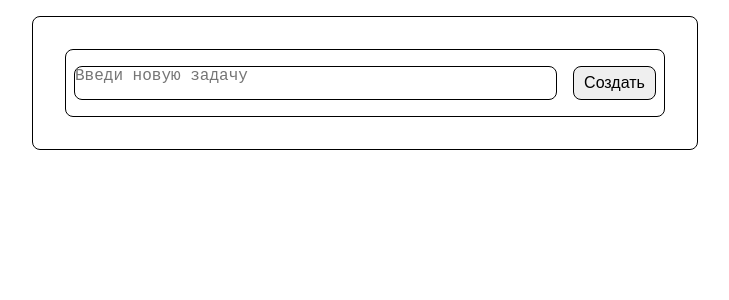
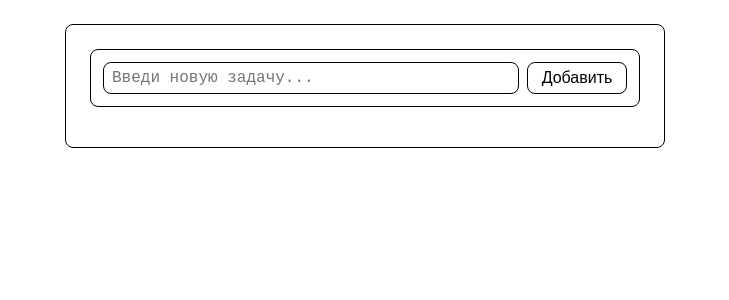
Before and after one commit to ArtemPoboinia/to-do-list, a React (Vite) app: page / in a window 1280 px wide. Shown: the top 300 px of the page, without its empty margins (275-1004 px from the left). Built offline with nearby package versions, Linux system fonts and the light colour scheme.

Commit message:
Всего по немного

```diff
--- a/src/App.css
+++ b/src/App.css
@@ -2,89 +2,97 @@
   margin: 0;
   padding: 0;
   font-size: 16px;
+  box-sizing: border-box;
 }
 
-.container {
+.app {
   width: 600px;
-  margin: 16px auto;
-  padding: 32px;
+  margin: 24px auto;
+  padding: 24px;
   border: 1px solid black;
   border-radius: 8px;
 }
 
-.header__form {
-  width: auto;
-  height: auto;
-  padding: 16px 8px;
-  border: 1px solid black;
+.task-form {
   display: flex;
-  justify-content: space-between;
+  gap: 8px;
   align-items: center;
-  border-radius: 8px;
-}
-
-.header__textarea {
-  width: 100%;
-  height: 32px;
-  margin-right: 16px;
-  border: 1px solid black;
-  border-radius: 8px;
-  resize: none; /* убираем ручное изменение размера */
-  overflow-y: hidden; /* скрываем скролл */
-  min-height: 30px; /* минимальная высота */
-  max-height: 100px;
-}
-
-.header__input::placeholder {
-  padding-left: 8px;
-}
-
-.header__btn {
-  width: 100px;
-  height: 34px;
+  padding: 12px;
   border: 1px solid black;
   border-radius: 8px;
 }
 
-li {
-  list-style: none;
+.task-input {
+  flex: 1;
+  min-height: 32px;
+  max-height: 120px;
+  padding: 6px 8px;
   border: 1px solid black;
-  padding: 16px 8px;
-  margin-top: 8px;
-  display: flex;
-  justify-content: space-between;
-  align-items: center;
   border-radius: 8px;
+  resize: none;
+  overflow-y: hidden;
 }
 
-li input[type="text"] {
-  flex: 1;
-  margin: 0 8px;
+.btn {
+  padding: 6px 12px;
+  border: 1px solid black;
   border-radius: 8px;
-
-  height: 32px;
-
-  border: 1px solid black;
+  background: white;
+  cursor: pointer;
 }
 
-.btn__delete {
-  margin-left: 8px;
+.btn:hover {
+  background: #f3f3f3;
+}
+
+.btn-add {
+  min-width: 100px;
+}
+
+.task-list {
+  margin-top: 16px;
+  padding: 0;
+}
+
+.task-item {
+  display: flex;
+  gap: 8px;
+  align-items: center;
+  margin-top: 8px;
+  padding: 12px;
   border: 1px solid black;
   border-radius: 8px;
 }
 
-.text-task {
-  margin-left: 8px;
+.task-text {
+  flex: 1;
+  white-space: pre-wrap;
+  word-break: break-word;
 }
 
-.btn {
+.task-completed {
+  text-decoration: line-through;
+  color: gray;
+}
+
+.task-edit {
+  flex: 1;
+  min-height: 32px;
+  max-height: 200px;
   padding: 6px 8px;
   border: 1px solid black;
   border-radius: 8px;
+  resize: none;
+  overflow-y: hidden;
 }
 
-.task-item {
+.task-actions {
   display: flex;
-  justify-content: space-between;
+  gap: 8px;
   align-items: center;
+  white-space: nowrap;
 }
+
+.btn-delete {
+  color: red;
+}
--- a/src/App.jsx
+++ b/src/App.jsx
@@ -1,132 +1,140 @@
-import React, { useState } from "react";
+import React, { useState, useRef, useEffect } from "react";
 import "./App.css";
 
 export default function App() {
-  const [task, setTask] = useState("");
+  const [newTask, setNewTask] = useState("");
   const [tasks, setTasks] = useState([]);
   const [editingIndex, setEditingIndex] = useState(null);
-  const [editingText, setEditingText] = useState("");
+  const [editingValue, setEditingValue] = useState("");
 
-  const createTask = (e) => {
+  const newTaskRef = useRef(null);
+
+  useEffect(() => {
+    if (newTaskRef.current) {
+      newTaskRef.current.style.height = "32px";
+      newTaskRef.current.style.height = newTaskRef.current.scrollHeight + "px";
+    }
+  }, [newTask]);
+
+  const addTask = (e) => {
     e.preventDefault();
-    if (task.trim() === "") return;
-    setTasks([...tasks, { text: task, completed: false }]);
-    setTask("");
-
-    const textarea = document.querySelector(".header__textarea");
-    if (textarea) {
-      textarea.style.height = "32px";
-    }
+    if (newTask.trim() === "") return;
+    setTasks([...tasks, { text: newTask, completed: false }]);
+    setNewTask("");
   };
 
-  const completedTask = (index) => {
-    const newTasks = [...tasks];
-    newTasks[index].completed = !newTasks[index].completed;
-    setTasks(newTasks);
+  const toggleTask = (index) => {
+    const updated = [...tasks];
+    updated[index].completed = !updated[index].completed;
+    setTasks(updated);
   };
 
   const deleteTask = (index) => {
-    const newTasks = tasks.filter((_, i) => i !== index);
-    setTasks(newTasks);
+    setTasks(tasks.filter((_, i) => i !== index));
   };
 
   const startEditing = (index) => {
     setEditingIndex(index);
-    setEditingText(tasks[index].text);
+    setEditingValue(tasks[index].text);
   };
 
-  const saveEdit = (index) => {
-    if (editingText.trim() === "") return;
-    const newTasks = [...tasks];
-    newTasks[index].text = editingText;
-    setTasks(newTasks);
+  const saveTask = (index) => {
+    if (editingValue.trim() === "") return;
+    const updated = [...tasks];
+    updated[index].text = editingValue;
+    setTasks(updated);
     setEditingIndex(null);
-    setEditingText("");
+    setEditingValue("");
   };
 
-  const handleKeyDown = (e) => {
-    if (e.key === "Enter") {
-      createTask();
+  const handleNewTaskKey = (e) => {
+    if (e.key === "Enter" && !e.shiftKey) {
+      e.preventDefault();
+      addTask(e);
     }
   };
 
-  const handleEditKeyDown = (e, index) => {
-    if (e.key === "Enter") {
-      saveEdit(index);
+  const handleEditTaskKey = (e, index) => {
+    if (e.key === "Enter" && !e.shiftKey) {
+      e.preventDefault();
+      saveTask(index);
     }
   };
 
-  const handleTaskChange = (e) => {
-    setTask(e.target.value);
-    e.target.style.height = "auto";
-    e.target.style.height = e.target.scrollHeight + "px";
-  };
-
   return (
-    <div className="container">
-      <form className="header__form">
+    <div className="app">
+      <form className="task-form">
         <textarea
-          className="header__textarea"
-          value={task}
-          onChange={handleTaskChange}
-          onKeyDown={(e) => {
-            if (e.key === "Enter" && !e.shiftKey) {
-              e.preventDefault(); // запрет на перенос строки
-              createTask(e);
-            }
-          }}
-          placeholder="Введи новую задачу"
+          ref={newTaskRef}
+          className="task-input"
+          value={newTask}
+          onChange={(e) => setNewTask(e.target.value)}
+          onKeyDown={handleNewTaskKey}
+          placeholder="Введи новую задачу..."
+          rows={1}
         />
-
-        <button className="header__btn" onClick={createTask}>
-          Создать
+        <button className="btn btn-add" onClick={addTask}>
+          Добавить
         </button>
       </form>
 
-      <ul>
-        {tasks.map((t, index) => (
-          <li key={index}>
+      <ul className="task-list">
+        {tasks.map((task, index) => (
+          <li className="task-item" key={index}>
             <input
               type="checkbox"
-              checked={t.completed}
-              onChange={() => completedTask(index)}
+              checked={task.completed}
+              onChange={() => toggleTask(index)}
             />
+
             {editingIndex === index ? (
-              <input
-                type="text"
-                value={editingText}
-                onChange={(e) => setEditingText(e.target.value)}
-                onKeyDown={(e) => handleEditKeyDown(e, index)}
+              <textarea
+                className="task-edit"
+                value={editingValue}
+                onChange={(e) => {
+                  setEditingValue(e.target.value);
+                  e.target.style.height = "32px";
+                  e.target.style.height = e.target.scrollHeight + "px";
+                }}
+                onKeyDown={(e) => handleEditTaskKey(e, index)}
                 autoFocus
+                rows={1}
               />
             ) : (
               <span
-                className="text-task"
-                style={{
-                  flex: 1,
-                  textDecoration: t.completed ? "line-through" : "none",
-                }}
+                className={`task-text ${
+                  task.completed ? "task-completed" : ""
+                }`}
               >
-                {t.text}
+                {task.text}
               </span>
             )}
+
+            <div className="task-actions">
               {editingIndex === index ? (
-              <button className="btn" onClick={() => saveEdit(index)}>
+                <button
+                  className="btn btn-save"
+                  onClick={() => saveTask(index)}
+                >
                   Сохранить
                 </button>
               ) : (
                 <>
-                <button className="btn" onClick={() => startEditing(index)}>
+                  <button
+                    className="btn btn-edit"
+                    onClick={() => startEditing(index)}
+                  >
                     Редактировать
                   </button>
                   <button
-                  className="btn btn__delete"
+                    className="btn btn-delete"
                     onClick={() => deleteTask(index)}
                   >
                     Удалить
                   </button>
                 </>
               )}
+            </div>
           </li>
         ))}
       </ul>
```
Lines whose indentation alone changed are shown as unchanged.
